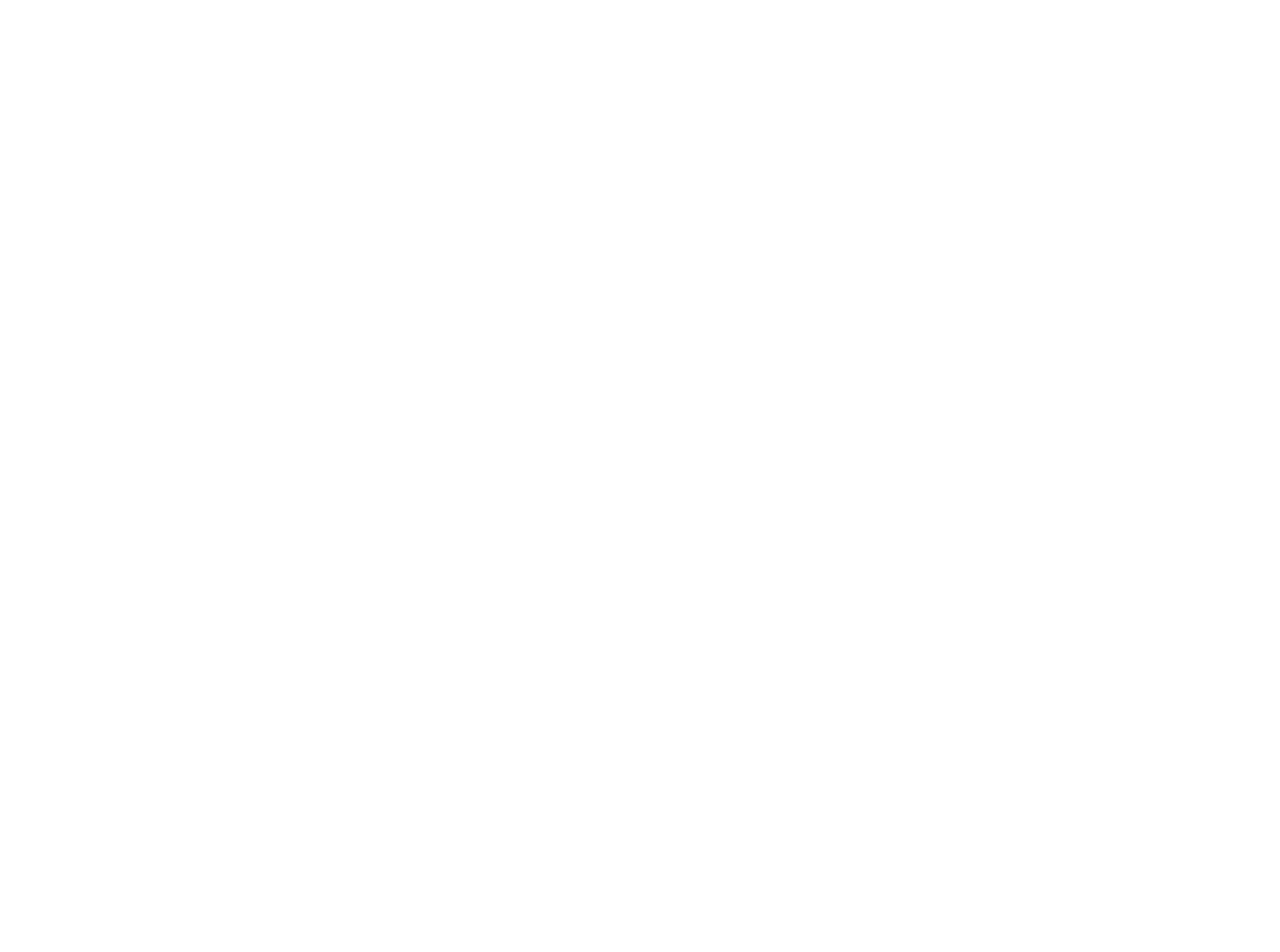
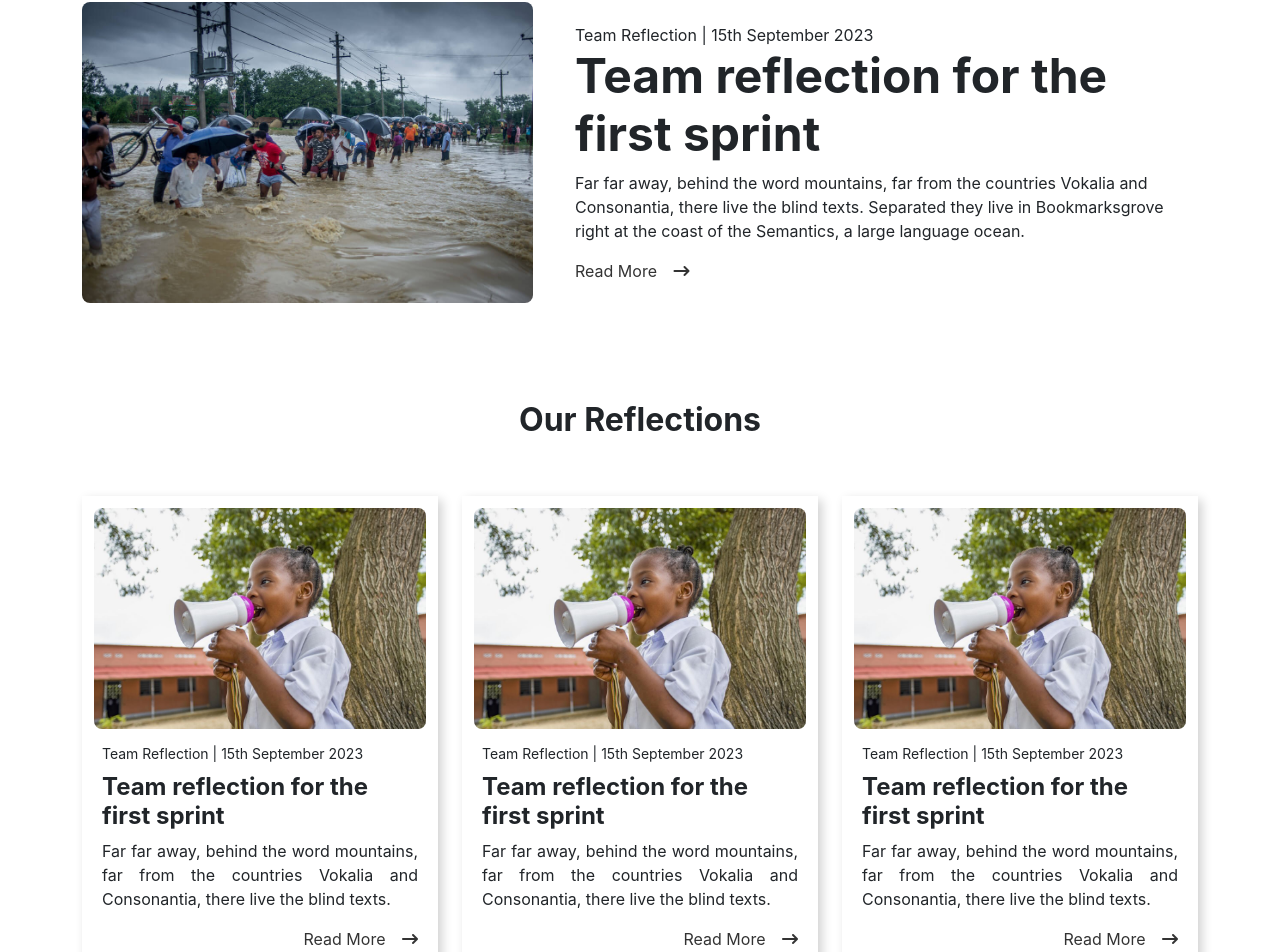
Before and after one commit to aeliyadevs/SanghSangai, a React (Create React App) app: page /SanghSangai/blogs in a window 1280 px wide. Before the commit this address had no page. Shown: the part 140-1092 px from the top of the page. Before the commit the page ends 800 px from the top, so only its background shows below. Built offline with nearby package versions, Linux system fonts and the light colour scheme.

Commit message:
Blogs list page designed

```diff
--- a/src/App.js
+++ b/src/App.js
@@ -2,6 +2,7 @@ import { BrowserRouter, Routes, Route } from "react-router-dom";
 import "./App.css";
 import Home from "./pages/Home";
 import PartnerCard from "./components/PartnerCard";
+import Blogs from "./pages/Blogs";
 
 function App() {
   return (
@@ -10,6 +11,7 @@ function App() {
         <Routes>
           <Route path="/" element={<Home />} />
           <Route path="/partners" element={<PartnerCard />} />
+          <Route path="blogs" element={<Blogs />} />
         </Routes>
       </BrowserRouter>
     </>
--- a/src/css/Banner.css
+++ b/src/css/Banner.css
@@ -2,7 +2,8 @@
 
 .banner-wrap {
   /* background-color: blueviolet; */
-  background: linear-gradient(#00000088, #00000088), url("../img/team.jpg");
+  background: linear-gradient(#00000088, #00000088),
+    url("../img/teamSanghSangai.jpg");
   background-size: cover;
   background-position: center;
   background-attachment: fixed;
--- /dev/null
+++ b/src/css/Blogs/Blogs.css
@@ -0,0 +1,73 @@
+.blogs {
+  /* background: red; */
+  /* padding: 50px 0; */
+}
+.read-more a {
+  color: #333333;
+  text-decoration: none;
+}
+.read-more a i {
+  padding-left: 12px;
+  transition-duration: 300ms;
+}
+.read-more a:hover i {
+  transform: translateX(8px);
+}
+.title {
+  padding: 3rem 12px;
+}
+.title h2 {
+  font-weight: 700;
+  font-size: 2rem;
+}
+.featured {
+  margin-bottom: 50px;
+}
+.featured img {
+  width: 100%;
+  border-radius: 8px;
+}
+.featured-info {
+  display: flex;
+  flex-direction: column;
+  justify-content: center;
+  padding-left: 30px;
+}
+.featured-info h3 {
+  font-size: 3rem;
+  font-weight: 700;
+  /* color: #185d3e; */
+}
+.featured-info .read-more {
+  text-align: left;
+}
+.blog-list {
+  padding-bottom: 100px;
+}
+.blog-item {
+  /* background: #f0f0f0; */
+  box-shadow: 4px 4px 10px #d1d1d1;
+  padding: 12px;
+}
+.blog-item .blog-img img {
+  width: 100%;
+  border-radius: 8px;
+}
+.blog-item .blog-info {
+  padding: 12px 8px;
+}
+.blog-info span {
+  font-size: 14px;
+}
+.blog-info h3 {
+  font-size: 1.5rem;
+  font-weight: 700;
+  margin: 8px 0;
+  /* color: var(--primary-color); */
+}
+.blog-info p {
+  text-align: justify;
+}
+.blog-info .read-more {
+  text-align: right;
+}
--- a/src/pages/Blogs/index.js
+++ b/src/pages/Blogs/index.js
@@ -0,0 +1,105 @@
+import cp1 from "../../img/cp1.jpg";
+import cp2 from "../../img/cp2.jpg";
+import cp3 from "../../img/cp3.jpg";
+import cp4 from "../../img/cp4.jpg";
+import "../../css/Blogs/Blogs.css";
+
+const Blogs = () => {
+  return (
+    <div className="container blogs">
+      <div className="featured">
+        <div className="row">
+          <div className="col-md-12 title">
+            <h2>Featured Blog</h2>
+          </div>
+          <div className="col-md-5">
+            <img src={cp2} />
+          </div>
+          <div className="col-md-7 featured-info">
+            <span>Team Reflection | 15th September 2023</span>
+            <h3>Team reflection for the first sprint</h3>
+            <p>
+              Far far away, behind the word mountains, far from the countries
+              Vokalia and Consonantia, there live the blind texts. Separated
+              they live in Bookmarksgrove right at the coast of the Semantics, a
+              large language ocean.
+            </p>
+            <div className="read-more">
+              <a href="">
+                Read More <i class="fa-solid fa-arrow-right-long"></i>
+              </a>
+            </div>
+          </div>
+        </div>
+      </div>
+      <div className="blog-list">
+        <div className="row">
+          <div className="col-md-12 title">
+            <h2 className="text-center">Our Reflections</h2>
+          </div>
+          <div className="col-md-4">
+            <div className="blog-item">
+              <div className="blog-img">
+                <img src={cp1} />
+              </div>
+              <div className="blog-info">
+                <span>Team Reflection | 15th September 2023</span>
+                <h3>Team reflection for the first sprint</h3>
+                <p>
+                  Far far away, behind the word mountains, far from the
+                  countries Vokalia and Consonantia, there live the blind texts.
+                </p>
+                <div className="read-more">
+                  <a href="">
+                    Read More <i class="fa-solid fa-arrow-right-long"></i>
+                  </a>
+                </div>
+              </div>
+            </div>
+          </div>
+          <div className="col-md-4">
+            <div className="blog-item">
+              <div className="blog-img">
+                <img src={cp1} />
+              </div>
+              <div className="blog-info">
+                <span>Team Reflection | 15th September 2023</span>
+                <h3>Team reflection for the first sprint</h3>
+                <p>
+                  Far far away, behind the word mountains, far from the
+                  countries Vokalia and Consonantia, there live the blind texts.
+                </p>
+                <div className="read-more">
+                  <a href="">
+                    Read More <i class="fa-solid fa-arrow-right-long"></i>
+                  </a>
+                </div>
+              </div>
+            </div>
+          </div>
+          <div className="col-md-4">
+            <div className="blog-item">
+              <div className="blog-img">
+                <img src={cp1} />
+              </div>
+              <div className="blog-info">
+                <span>Team Reflection | 15th September 2023</span>
+                <h3>Team reflection for the first sprint</h3>
+                <p>
+                  Far far away, behind the word mountains, far from the
+                  countries Vokalia and Consonantia, there live the blind texts.
+                </p>
+                <div className="read-more">
+                  <a href="">
+                    Read More <i class="fa-solid fa-arrow-right-long"></i>
+                  </a>
+                </div>
+              </div>
+            </div>
+          </div>
+        </div>
+      </div>
+    </div>
+  );
+};
+export default Blogs;
```
Also changed, not shown: src/img/teamSanghSangai.jpg (added).
